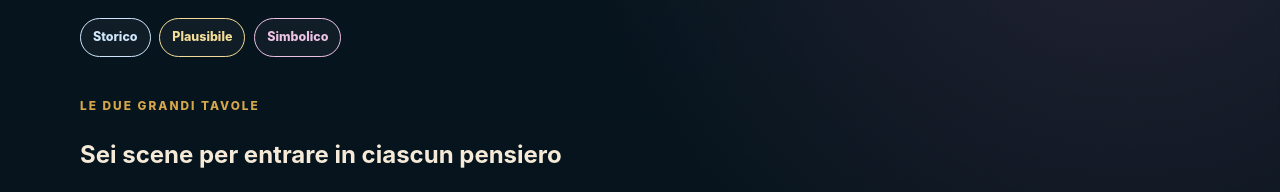
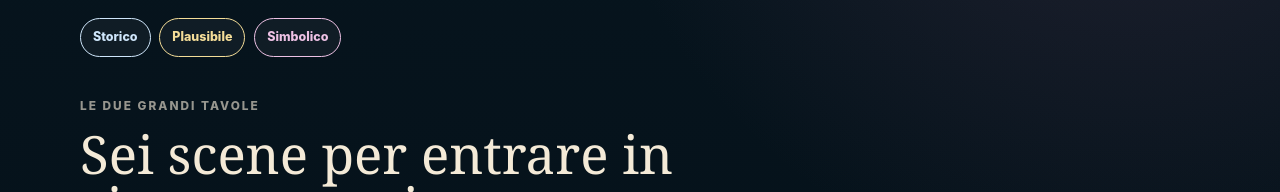
Before and after one commit to gb69prof/Filosofia, a plain HTML site: page Platone-Aristotele/fumetti/index.html in a window 1280 px wide. Shown: the part 603-795 px from the top of the page. Drawn offline with Linux system fonts and the light colour scheme.

Commit message:
Load comic overview styles

```diff
--- a/Platone-Aristotele/fumetti/index.html
+++ b/Platone-Aristotele/fumetti/index.html
@@ -9,6 +9,7 @@
 <link rel="manifest" href="../manifest.webmanifest">
 <link rel="icon" href="../assets/icon.svg" type="image/svg+xml">
 <link rel="stylesheet" href="./style.css">
+<link rel="stylesheet" href="./overview.css">
 </head>
 <body>
 <header class="top"><a class="home" href="../" aria-label="Torna alla copertina">←</a><div class="topcopy"><strong>A fumetti</strong><small>Vite e idee raccontate</small></div><button id="methodBtn" class="tool">Metodo</button></header>
```
